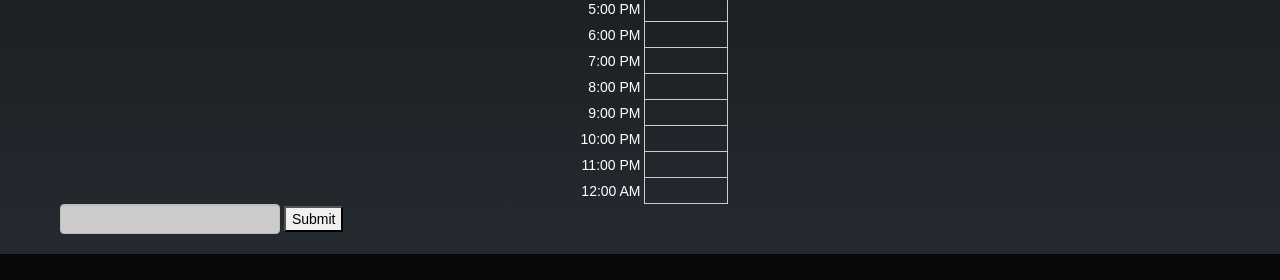
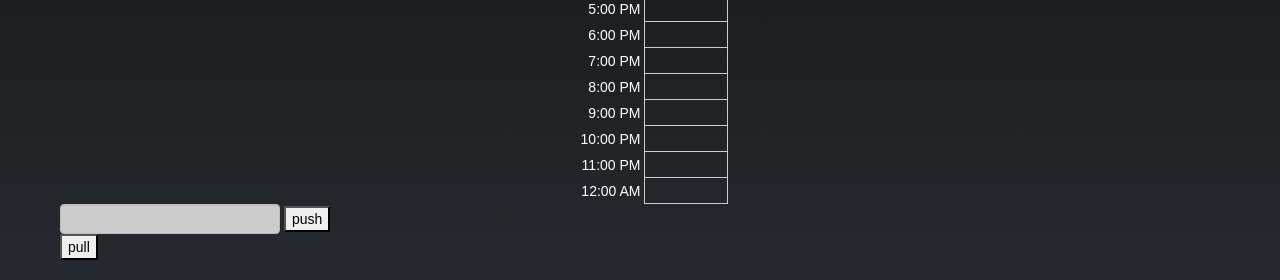
Before and after one commit to zyocum/quotidian, a Flask app: page / in a window 1280 px wide. Shown: the part 647-927 px from the top of the page. Before the commit the page ends 901 px from the top, so only its background shows below. Run offline with Flask 2, Linux system fonts and the light colour scheme; some libraries are stand-ins or nearby versions; some web fonts are replaced.

Commit message:
got push for submit and pull for next/prev day

```diff
--- a/app.py
+++ b/app.py
@@ -64,8 +64,8 @@ def serve_audio(filename):
 
 test_database = {}
 
-@app.route('/database', methods = ['POST'])
-def database_request():
+@app.route('/push_time', methods = ['POST'])
+def push_time():
     transcription = request.form['transcription']
     date = request.form['date'].split(',')[0]
     transcription, interval = process_text(transcription)
@@ -73,7 +73,17 @@ def database_request():
     test_database[date] = interval
 
     app.logger.info(test_database)
-    return jsonify(transcription=interval)
+    return jsonify(interval=interval)
+
+@app.route('/pull_time', methods = ['POST'])
+def pull_time():
+    date = request.form['date'].split(',')[0]
+
+    interval = test_database[date]
+
+    app.logger.info(test_database)
+    return jsonify(interval=interval)
+
 
 
 
--- a/templates/home.html
+++ b/templates/home.html
@@ -66,7 +66,8 @@
 </center>
 
 <script>
-    function loadXMLDoc()
+	// CALL THIS WHEN YOU SUBMIT TIME
+    function pushTime()
     {
         var req = new XMLHttpRequest()
         req.onreadystatechange = function()
@@ -81,27 +82,57 @@
                 {
 					//get request - data returned by app.py
                     var response = JSON.parse(req.responseText)
-                    document.getElementById('myDiv').innerHTML = response.transcription
+                    document.getElementById('myDiv').innerHTML = response.interval //display get
                 }
             }
         }
 		//post reqest - data sent to app.py
-        req.open('POST', '/database')
+        req.open('POST', '/push_time')
         req.setRequestHeader("Content-type", "application/x-www-form-urlencoded")
-        var interval = document.getElementById('scname').value
-        var sec = document.getElementById('secret').value
-        var postVars = 'transcription='+interval+'&date='+today.toString()
+        var transcription = document.getElementById('scname').value
+        var postVars = 'transcription='+transcription+'&date='+today.toString()
+        req.send(postVars)
+        return false
+    }
+
+	// CALL THIS WHEN YOU CHANGE DAY
+    function pullTime()
+    {
+        var req = new XMLHttpRequest()
+        req.onreadystatechange = function()
+        {
+            if (req.readyState == 4)
+            {
+                if (req.status != 200)
+                {
+                    //error handling code here
+                }
+                else
+                {
+					//get request - data returned by app.py
+                    var response = JSON.parse(req.responseText)
+                    document.getElementById('myDiv').innerHTML = response.interval //display get
+                }
+            }
+        }
+		//post reqest - data sent to app.py
+        req.open('POST', '/pull_time')
+        req.setRequestHeader("Content-type", "application/x-www-form-urlencoded")
+        var postVars = 'date='+today.toString()
         req.send(postVars)
         return false
     }
 </script>
+
 
 </head>
 <body>
 <form action="" method="POST">
 <input type="text" name="scname" id="scname">
 <input type="hidden" name="secret" id="secret" value="shhh">
-<input type="button" value="Submit" onclick="return loadXMLDoc()">
+<input type="button" value="push" onclick="return pushTime()">
+<p>
+<input type="button" value="pull" onclick="return pullTime()">
 </form>
 <div id="myDiv"></div>
 </body>
```
